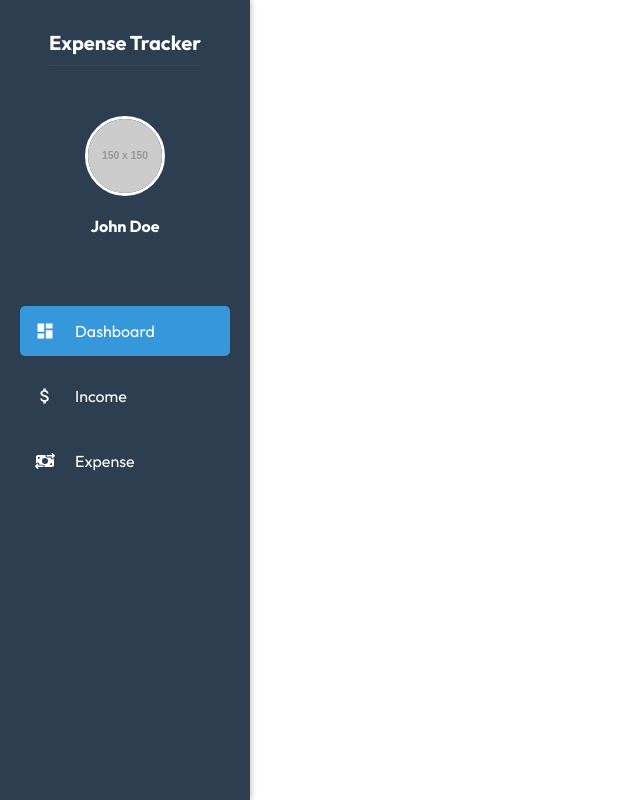
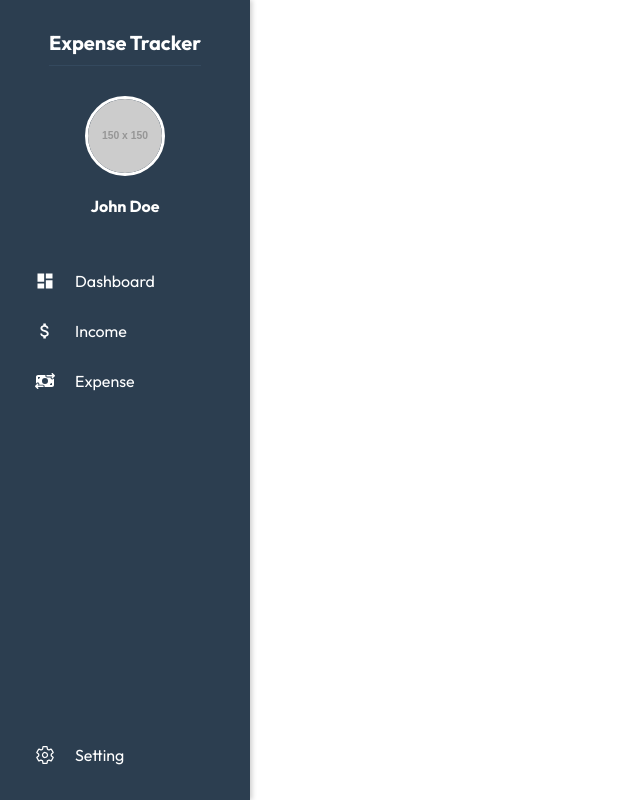
Before and after one commit to dukgeunchoi/expense-tracker, a React (Vite) app in the folder frontend/: page / in a window 1280 px wide. Shown: the whole page, without its empty margins (0-640 px from the left). Built offline with nearby package versions, Linux system fonts and the light colour scheme.

Commit message:
worked on styles

```diff
--- a/frontend/src/components/Sidebar/Sidebar.css
+++ b/frontend/src/components/Sidebar/Sidebar.css
@@ -1,94 +1,7 @@
-/* .sidebar {
-    min-height: 100vh;
-    display: inline-flex;
-    flex-direction: column;
-    justify-content: space-between;
-    background-color: #f0f4f9;
-    padding: 25px 15px;
-    width: 15%;
-    font-size: 20px;
-} */
-
-/* Sidebar Styling */
 .sidebar {
 width: 250px;
 height: 100vh;
 background-color: #2c3e50;
-    color: #ecf0f1;
-    padding: 20px;
-    box-shadow: 2px 0 5px rgba(0, 0, 0, 0.1);
-    display: flex;
-    flex-direction: column;
-  }
-
-  .top {
-    display: flex;
-    flex-direction: column;
-    gap: 20px;
-  }
-
-  .logo {
-    font-size: 24px;
-    font-weight: 700;
-    text-align: center;
-    padding: 10px 0;
-    border-bottom: 1px solid #34495e;
-  }
-
-  .profile {
-    display: flex;
-    align-items: center;
-    gap: 10px;
-    padding: 10px 0;
-  }
-
-  .profileImg {
-    width: 40px;
-    height: 40px;
-    border-radius: 50%;
-    object-fit: cover;
-  }
-
-  .profileName {
-    font-size: 16px;
-    font-weight: 500;
-  }
-
-  .pageTitle {
-    margin-top: 30px;
-    display: flex;
-    flex-direction: column;
-    gap: 15px;
-  }
-
-  .pageTitle > div {
-    display: flex;
-    align-items: center;
-    gap: 10px;
-    padding: 10px;
-    border-radius: 5px;
-    cursor: pointer;
-    transition: background-color 0.3s ease;
-  }
-
-  .pageTitle > div:hover {
-    background-color: #34495e;
-  }
-
-  .pageTitle .icon {
-    font-size: 20px;
-  }
-
-  .dashboard {
-    background-color: #3498db;
-  }
-
-
-/* CHATGPT -- I LIKE PROFILE PIC and CLICKING STUFF */
-.sidebar {
-    width: 250px;
-    height: 100vh;
-    background-color: #2c3e50; /* Dark blue-gray */
 color: white;
 display: flex;
 flex-direction: column;
@@ -111,6 +24,9 @@
 font-size: 20px;
 font-weight: bold;
 margin-bottom: 20px;
+text-align: center;
+padding: 10px 0;
+border-bottom: 1px solid #34495e;
 }
 
 .profile {
@@ -118,6 +34,8 @@
 flex-direction: column;
 align-items: center;
 margin-bottom: 30px;
+gap: 10px;
+padding: 10px 0;
 }
 
 .profileImg {
@@ -138,16 +56,17 @@
     display: flex;
     flex-direction: column;
     width: 100%;
-    margin-top: 10px;
 }
 
-  .pageTitle div {
+  .pageTitle > div, .setting {
     display: flex;
     align-items: center;
+    gap: 10px;
     padding: 15px;
     width: 100%;
+    border-radius: 5px;
     cursor: pointer;
-    transition: background 0.3s;
+    transition: background-color 0.3s ease;
   }
 
   .pageTitle div:hover {
@@ -158,3 +77,21 @@
     font-size: 20px;
     margin-right: 10px;
   }
+
+.pageTitle div.active {
+    background-color: #2980b9;
+}
+
+.bottom {
+    margin-top: auto;
+    width: 100%;
+  }
+
+  .setting:hover {
+    background-color: rgba(255, 255, 255, 0.2);
+  }
+
+  .icon {
+    font-size: 20px;
+    margin-right: 10px;
+  }
--- a/frontend/src/components/Sidebar/Sidebar.jsx
+++ b/frontend/src/components/Sidebar/Sidebar.jsx
@@ -2,6 +2,8 @@ import React from 'react'
 import './Sidebar.css'
 import { MdDashboard, MdAttachMoney } from "react-icons/md";
 import { FaMoneyBillTransfer } from "react-icons/fa6";
+import { IoSettingsOutline } from "react-icons/io5";
+
 
 
 const Sidebar = () => {
@@ -30,6 +32,9 @@ const Sidebar = () => {
         </div>
 
         <div className="bottom">
+            <div className="setting">
+              <IoSettingsOutline className='icon' /> Setting
+            </div>
         </div>
     </div>
   )
```
Lines whose indentation alone changed are shown as unchanged.
